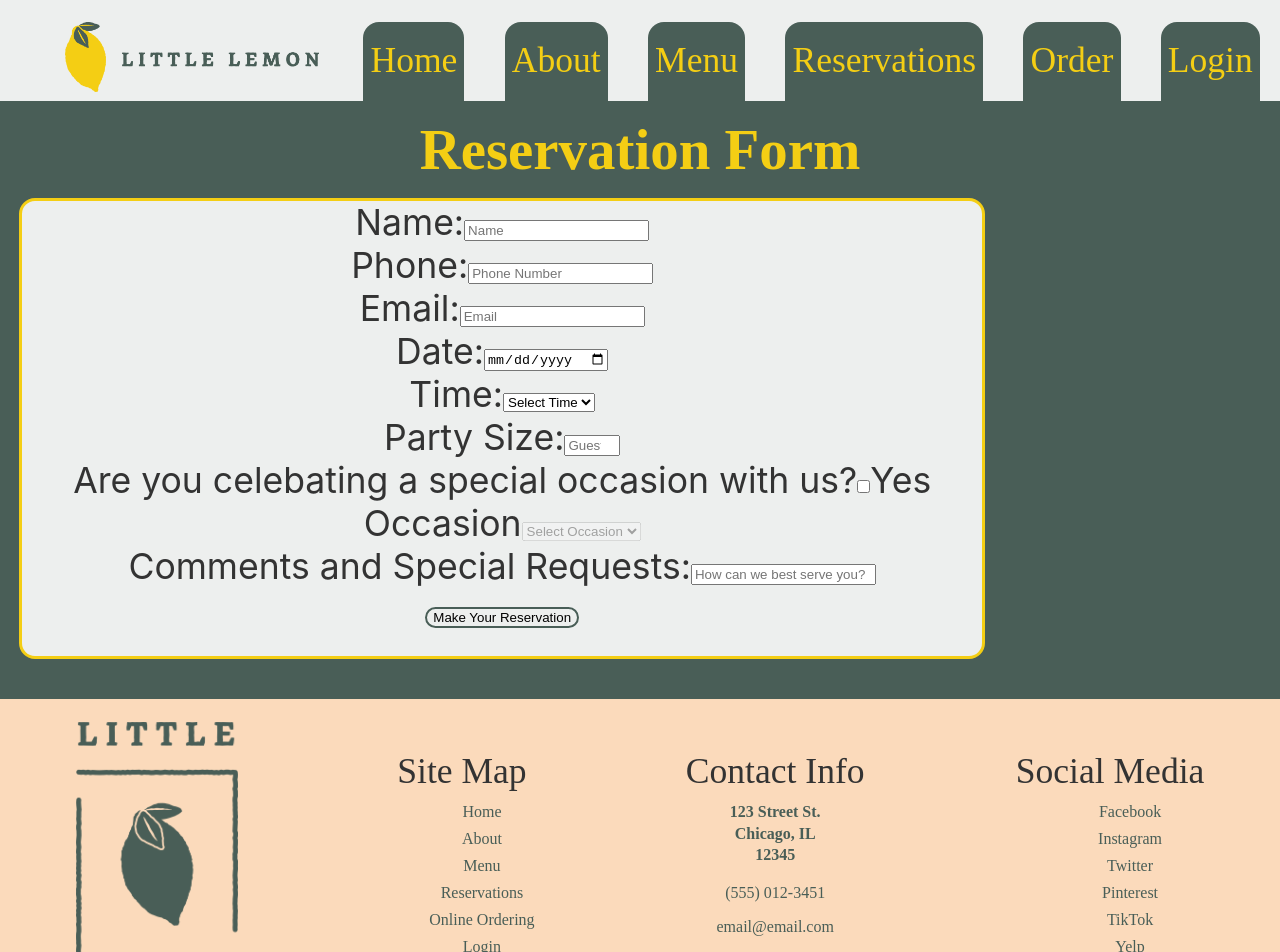
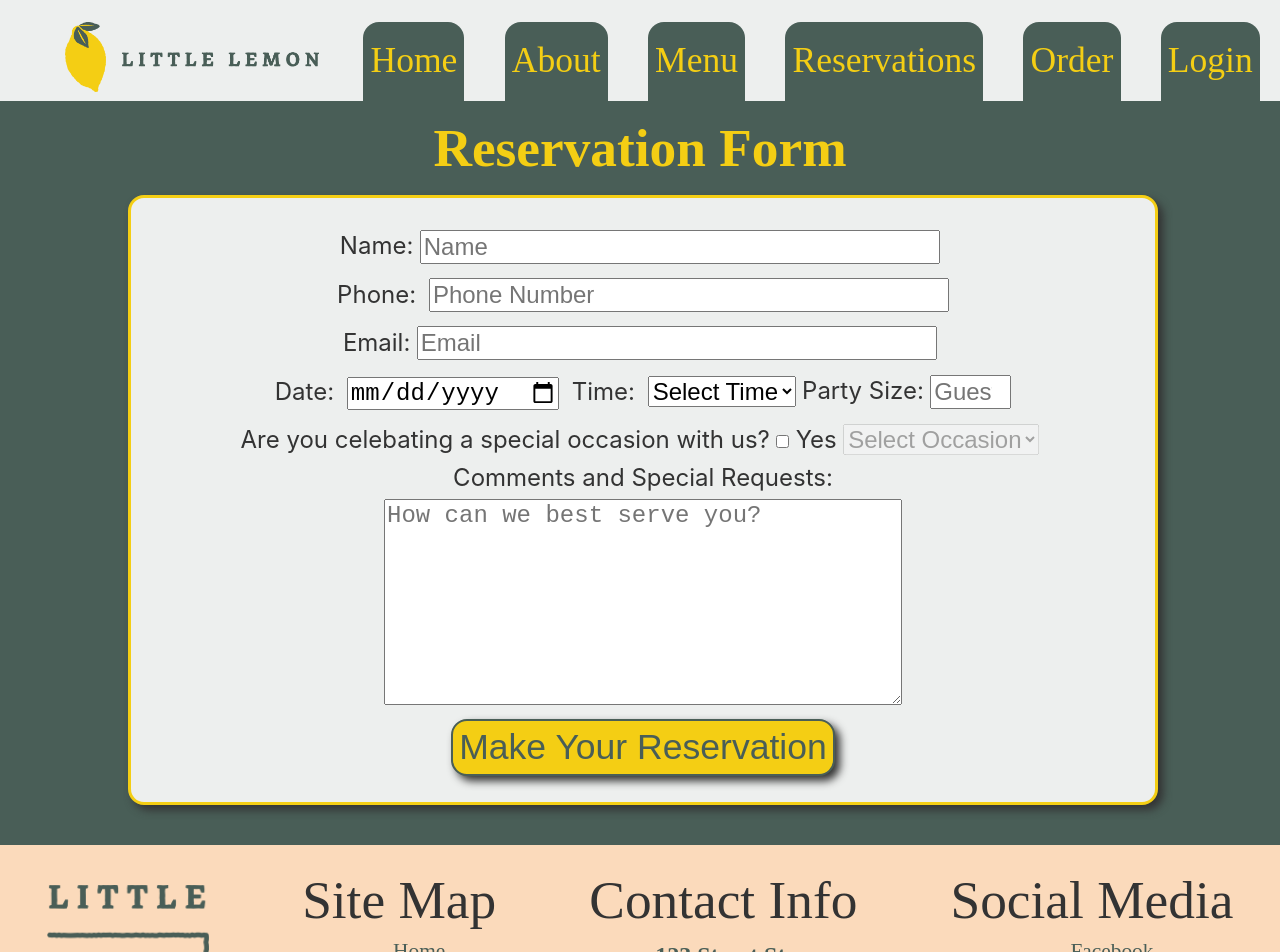
Before and after one commit to SoyestOfBoys/Little-Lemon-Final, a React (Create React App) app: page /reservations in a window 1280 px wide. Shown: the top 952 px of the page. Built offline with nearby package versions, Linux system fonts and the light colour scheme.

Commit message:
Finished form styling

```diff
--- a/src/foot.css
+++ b/src/foot.css
@@ -5,27 +5,27 @@
 .footer h1{
     font-family: 'Markazi';
     font-weight: 400;
-    font-size: 2.778vw;
+    font-size: 40pt;
     color: #333333;
 }
 
 .footer ul{
     list-style: none;
-    padding-top: 0.903vw;
+    padding-top: 1vh;
 }
 
 .footer li{
-    padding-bottom: 0.694vw;
+    padding-bottom: 1vh;
 }
 
 .footer h2{
     font-weight: 700;
-    font-size: 1.250vw;
+    font-size: 18pt;
 }
 
 .footer a{
     font-weight: 500;
-    font-size: 1.250vw;
+    font-size: 16pt;
     text-decoration: none;
     color: #495E57;
 }
@@ -40,7 +40,7 @@
     font-family: 'Karla';
     color: #495E57;
     font-weight: 500;
-    font-size: 1.250vw;
+    font-size: 16pt;
     display: flex;
     justify-content: space-around;
 }
@@ -48,17 +48,17 @@
 .footLogo{
     width:12.690vw;
     height:22.361vw;
-    padding-top: 1.806vw;
-    padding-bottom: 1.806vw;
+    padding-top: 5vh;
+    padding-bottom: 5vh;
 }
 
 .siteMap{
-    padding-top: 3.958vw;
+    padding-top: 3vh;
     text-align: center;
 }
 
 .contact{
-    padding-top: 3.958vw;
+    padding-top: 3vh;
     text-align: center;
 }
 
@@ -76,6 +76,6 @@
 }
 
 .socials{
-    padding-top: 3.958vw;
+    padding-top: 3vh;
     text-align: center;
 }
--- a/src/home_components/hero.css
+++ b/src/home_components/hero.css
@@ -38,13 +38,13 @@
 }
 
 .Content h1{
-    font-size: 4.444vw;
+    font-size: 40pt;
     font-weight: 500;
     font-family: "Markazi";
 }
 
 .Content h3{
-    font-size: 2.778vw;
+    font-size: 18pt;
     font-weight: 400;
     font-family: "Markazi";
     text-align: end;
@@ -53,7 +53,7 @@
 
 .heroMain p{
     font-family: "Karla";
-    font-size:1.250vw;
+    font-size:16pt;
     font-weight: 500;
     padding-bottom: 1.250vw;
 }
@@ -91,7 +91,7 @@
 
 .BookButton a{
     font-weight: 700;
-    font-size:4.444vw;
+    font-size:40pt;
     text-decoration: none;
     color:#495E57;
     font-family: 'Markazi';
--- a/src/home_components/info.css
+++ b/src/home_components/info.css
@@ -22,12 +22,12 @@
 
 .Info h1{
     font-weight: 500;
-    font-size: 4.444vw;
+    font-size: 40pt;
     padding-left: 1.944vw;
 }
 
 .Info h2{
-    font-size: 2.778vw;
+    font-size: 18pt;
     font-weight: 400;
     padding-left: 18.819vw;
     padding-bottom: 1.944vw;
@@ -39,7 +39,7 @@
     border: 2px #F4CE14 solid;
     border-radius: 16px;
     font-family: 'Karla';
-    font-size: 1.250vw;
+    font-size: 16pt;
     font-weight: 500;
     width: 30.694vw;
     max-height: auto;
--- a/src/home_components/specials.css
+++ b/src/home_components/specials.css
@@ -22,7 +22,7 @@
 .SpecTop h1{
     font-family: 'Markazi', sans-serif;
     font-weight: 500;
-    font-size: 4.444vw;
+    font-size: 40pt;
     color: #495E57;
     text-shadow: #333333 0.347vw 0.347vw 18px ;
 }
@@ -41,7 +41,7 @@
 
 .OrderButton a{
     font-weight: 700;
-    font-size: 4.444vw;
+    font-size: 40pt;
     text-decoration: none;
     color:#495E57;
     font-family: 'Markazi';
@@ -61,7 +61,7 @@
 }
 
 .box{
-    height: 32.917vw;
+    height: auto;
     width: 23.889vw;
     border: #495E57 5px solid;
     border-radius: 16px;
@@ -82,7 +82,7 @@
 }
 
 .box h2{
-    font-size: 2.778vw;
+    font-size: 18pt;
     font-weight: 800;
 }
 
@@ -92,16 +92,17 @@
 }
 
 .TextBox p{
-    font-size: 1.250vw;
+    font-size: 16pt;
     font-weight: 500;
     display: table-cell;
     vertical-align: middle;
-    padding-top: .5vw;
+    padding-top: .5vh;
+    padding-bottom: 5vh;
 }
 
 .box h3{
     color:#495E57;
-    font-size: 1.389vw;
+    font-size: 18pt;
     font-weight: 800;
     position: absolute;
     bottom: 1vw;
--- a/src/home_components/testimonials.css
+++ b/src/home_components/testimonials.css
@@ -9,7 +9,7 @@
     background-color: #495E57;
     color: #f4ce14;
     font-family: 'Markazi';
-    font-size: 4.444vw;
+    font-size: 40pt;
     font-weight: 500;
     text-align: center;
 }
@@ -22,13 +22,13 @@
 
 .testimonial{
     width: 23.889vw;
-    height: 22.847vw;
+    height: 40vh;
     border: 5px #ee9972 solid;
     border-radius: 16px;
     color: #333333;
     background-color: #edefee;
     font-family: 'Karla';
-    font-size: 1.250vw;
+    font-size: 18pt;
     font-weight: 700;
     position: relative;
 
--- a/src/nav.css
+++ b/src/nav.css
@@ -47,9 +47,15 @@
     padding-left: 0.347vw;
 }
 
-@media screen and (min-width: 300px) {
+@media screen and (min-width: 500px) {
     .navBar ul{
     display: flex;
     justify-content: space-around;
     }
+}
+
+@media screen and (max-width: 500px) {
+        .navLinks a{
+            font-size: 18pt;
+        }
     }
--- a/src/reservations_components/BookingForm.css
+++ b/src/reservations_components/BookingForm.css
@@ -3,20 +3,43 @@
     color: #333333;
     border: #F4CE14 3px solid;
     border-radius: 16px;
-    width: 75vw;
+    width: 80vw;
     height: auto;
     text-align: center;
     padding-bottom: 2vw;
-    font-size: 2.778vw;
-    justify-content: space-between;
+    padding-top: 2vw;
+    font-size: 18pt;
+    box-shadow: 0.394vw 0.394vw 8px  #333333;
+}
+
+.ResForm input, select, label, textarea{
+    font-size: 18pt;
+    margin: .5vw;
+    margin-bottom: 1vh;
 }
 
 .ResButton{
-    background-color:#EDEFEE;
+    background-color:#F4CE14;
     border: #495E57 2px solid;
     border-radius: 16px;
+    font-size: 2.778vw;
+    padding: .5vw;
+    box-shadow: 0.394vw 0.394vw 8px  #333333;
+    color: #495E57;
 }
 
 .ResButton:hover{
-    border:#F4CE14 2px solid;
+    border: #333333 2px solid;
+    color: #333333;
+    cursor: pointer;
 }
+
+.ShortText{
+    width: 50%;
+}
+
+.LongText{
+    width: 50%;
+    min-height: 25vh;
+    font-size: 18pt;
+}
--- a/src/reservations_components/BookingForm.js
+++ b/src/reservations_components/BookingForm.js
@@ -1,4 +1,3 @@
-import { FlashAuto } from '@material-ui/icons';
 import './BookingForm.css'
 import React, { useState } from "react";
 
@@ -42,27 +41,32 @@ return  (
 		<div><lable htmlFor='name'>
 			Name:
 		</lable>
-		<input required placeholder='Name' type='text' id='name' name='name' value={formData.name} onChange={handleChange}/></div>
+		<input className='ShortText' required placeholder='Name' type='text' id='name' name='name'
+		 value={formData.name} onChange={handleChange}/></div>
 
-		<div><label htmlFor='phone'>
+	<div><label htmlFor='phone'>
 			Phone:
 		</label>
-		<input required placeholder='Phone Number' type='tel' id='tel' name='tel' value={formData.tel} onChange={handleChange}/></div>
+		<input className='ShortText' required placeholder='Phone Number' type='tel' id='tel' name='tel'
+		 value={formData.tel} onChange={handleChange}/></div>
 
 
-		<div><lable htmlFor='email'>
+	<div><lable htmlFor='email'>
 			Email:
 		</lable>
-		<input required placeholder='Email' type='email' id='email' name='email' value={formData.email} onChange={handleChange}/></div>
+		<input className='ShortText' required placeholder='Email' type='email' id='email' name='email'
+		value={formData.email} onChange={handleChange}/></div>
 
 		<div><label>
 			Date:
 		</label>
-		<input required type='date' id='date' name='date' value={formData.date} onChange={handleChange}/></div>
+		<input required type='date' id='date' name='date'
+		value={formData.date} onChange={handleChange}/>
 
-		<div><label htmlFor='time'>
+		<label htmlFor='time'>
 				Time:</label>
-				<select required value={selectedTime} onChange={handleDropdownChange} defaultValue={'default'}>
+				<select required value={selectedTime} onChange={handleDropdownChange}
+				defaultValue={'default'}>
 					<option disabled value='default'>Select Time</option>
 					<option value='17:00'>17:00</option>
                 	<option value='18:00'>18:00</option>
@@ -70,22 +74,21 @@ return  (
                		<option value='20:00'>20:00</option>
                 	<option value='21:00'>21:00</option>
                	 	<option value='22:00'>22:00</option>
-				</select></div>
+				</select>
 
-			<div><lable htmlFor='guests'>
+		<lable htmlFor='guests'>
 				Party Size:
 			</lable>
-			<input required type='number' id='guests' name='guests' value={formData.guest} onChange={handleChange} placeholder='Guest#' min='1' max='10'/></div>
+			<input required type='number' id='guests' name='guests' value={formData.guest}
+			 onChange={handleChange} placeholder='Guest#' min='1' max='10'/></div>
 
-			<div><lable htmlFor='event'>
+		<div><lable htmlFor='event'>
 				Are you celebating a special occasion with us?
 			</lable>
-			<input  type='checkbox' id='event' name='event' value={formData.eventTrue} onChange={handleCheckboxChange} />Yes</div>
-
-			<div><lable htmlFor='occasion'>
-				Occasion
-			</lable>
-			<select disabled={isChecked ? false : true} required name='EventSelect'  value={selectedOccasion} onChange={handleDropdownChange2}>
+			<input  type='checkbox' id='event' name='event' value={formData.eventTrue}
+			 onChange={handleCheckboxChange} />Yes
+			<select disabled={isChecked ? false : true} required name='EventSelect'
+			 value={selectedOccasion} onChange={handleDropdownChange2}>
 					<option disabled value='default1'>Select Occasion</option>
 					<option value='Birthday'>Birthday</option>
                 	<option value='Engagement'>Engagement</option>
@@ -94,10 +97,13 @@ return  (
                 	<option value='Other'>Other</option>
 				</select></div>
 
-				<div><label htmlFor='comments'>Comments and Special Requests:</label>
-				<input type='text' id='comments' name='comments' value={formData.comments} onChange={handleChange} placeholder='How can we best serve you?'/></div>
+			<div><label htmlFor='comments'>Comments and Special Requests:</label></div>
+				<div><textarea className='LongText' id='comments' name='comments'
+				 value={formData.comments} onChange={handleChange}
+				 placeholder='How can we best serve you?'/></div>
 
-				<button className='ResButton' type='submit'>Make Your Reservation</button>
+			<div><button className='ResButton' type='submit'>Make Your Reservation</button></div>
+
 				</form>
 	);
 }
--- a/src/reservations_components/BookingPage.css
+++ b/src/reservations_components/BookingPage.css
@@ -2,14 +2,16 @@
     background-color: #495E57;
     padding-top: 2vh;
     padding-bottom: 5vh;
-    padding-left: 1.5vw;
-    padding-right: 1.5vw;
     text-align: center;
 }
 
 .FormDiv h1{
     color: #F4CE14;
-    font-size: 4.444vw;
+    font-size: 40pt;
     font-family: 'Markazi';
     padding-bottom: 2vh;
 }
+
+.Form{
+    margin-left: 10vw;
+}
--- a/src/reservations_components/BookingPage.js
+++ b/src/reservations_components/BookingPage.js
@@ -5,7 +5,9 @@ function BookingPage(){
     return(
         <div className='FormDiv'>
             <h1>Reservation Form</h1>
-            <BookingForm />
+            <div className='Form'>
+                <BookingForm />
+            </div>
         </div>
     )
 }
```
